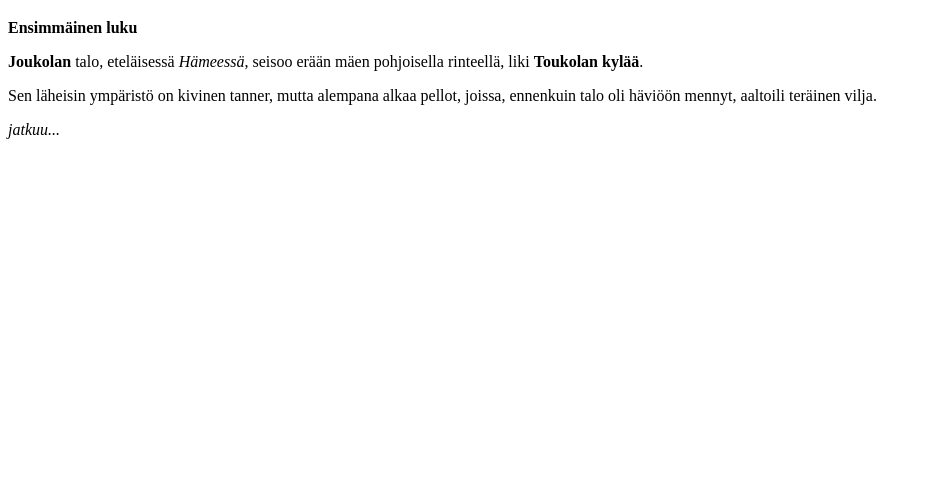
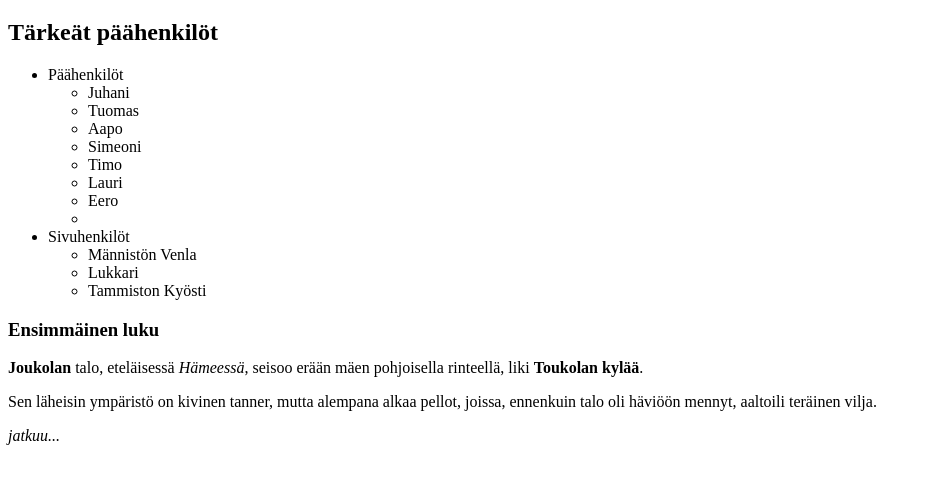
Before and after one commit to H4m5t3r/Lapio-website, a plain HTML site: page index.html in a window 1280 px wide. Shown: the part 61-544 px from the top of the page, without its empty margins (0-929 px from the left). Drawn offline with Linux system fonts and the light colour scheme.

Commit message:
Osa 3. Neljäs tehtävä

```diff
--- a/index.html
+++ b/index.html
@@ -8,8 +8,29 @@
 
 <body>
   <!--Tee tehtävät tänne-->
+
   <h1>Seitsemän veljestä</h1>
-  <strong>Ensimmäinen luku</strong>
+  <h2>Tärkeät päähenkilöt</h2>
+  <ul>
+    <li>Päähenkilöt</li>
+      <ul>
+        <li>Juhani</li>
+        <li>Tuomas</li>
+        <li>Aapo</li>
+        <li>Simeoni</li>
+        <li>Timo</li>
+        <li>Lauri</li>
+        <li>Eero</li>
+        <li></li>
+      </ul>
+    <li>Sivuhenkilöt</li>
+      <ul>
+        <li>Männistön Venla</li>
+        <li>Lukkari</li>
+        <li>Tammiston Kyösti</li>
+      </ul>
+  </ul>
+  <h3>Ensimmäinen luku</h3>
   <p><b>Joukolan</b> talo, eteläisessä <i>Hämeessä</i>, seisoo erään mäen pohjoisella rinteellä, liki <b>Toukolan kylää</b>.</p>
   <p>Sen läheisin ympäristö on kivinen tanner, mutta alempana alkaa pellot, joissa, ennenkuin talo oli häviöön mennyt, aaltoili teräinen vilja.</p>
   <i>jatkuu...</i>
```
